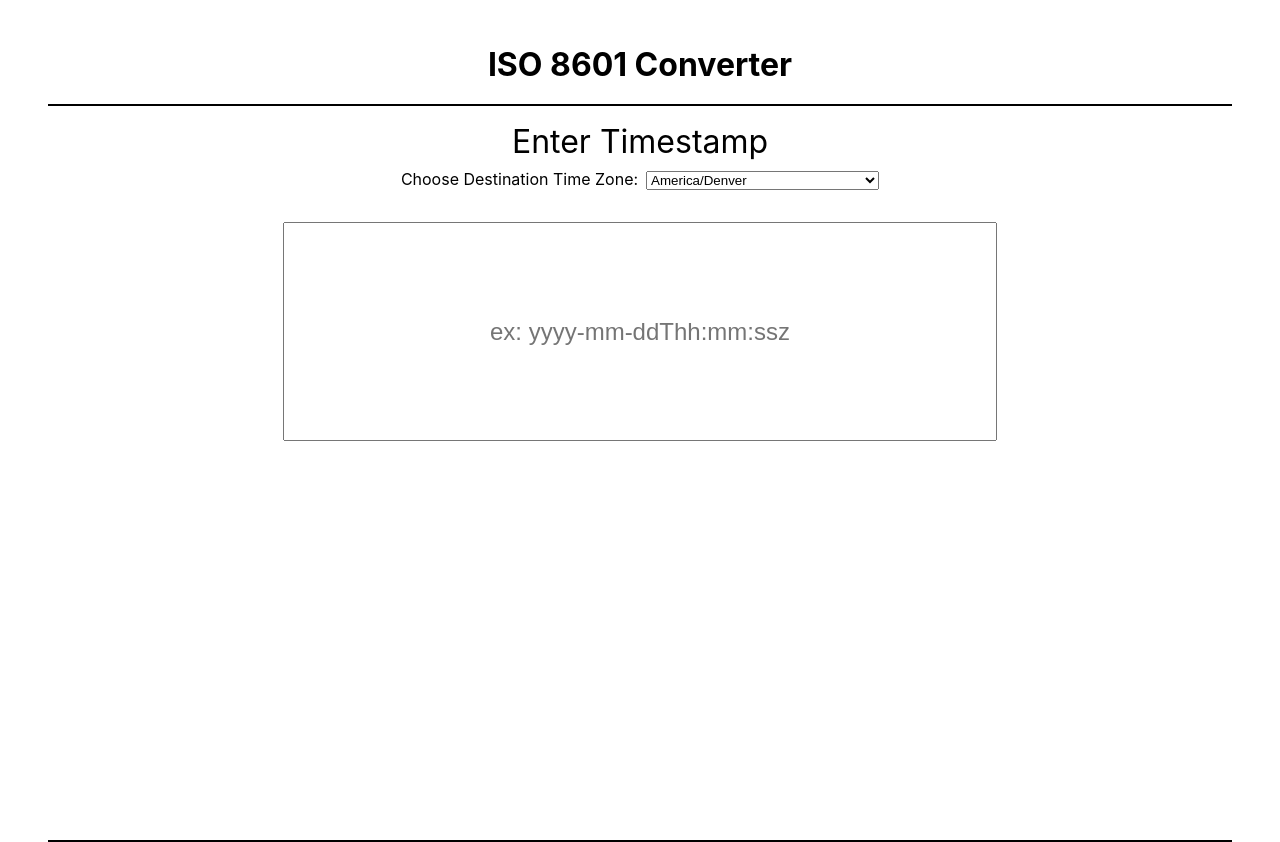
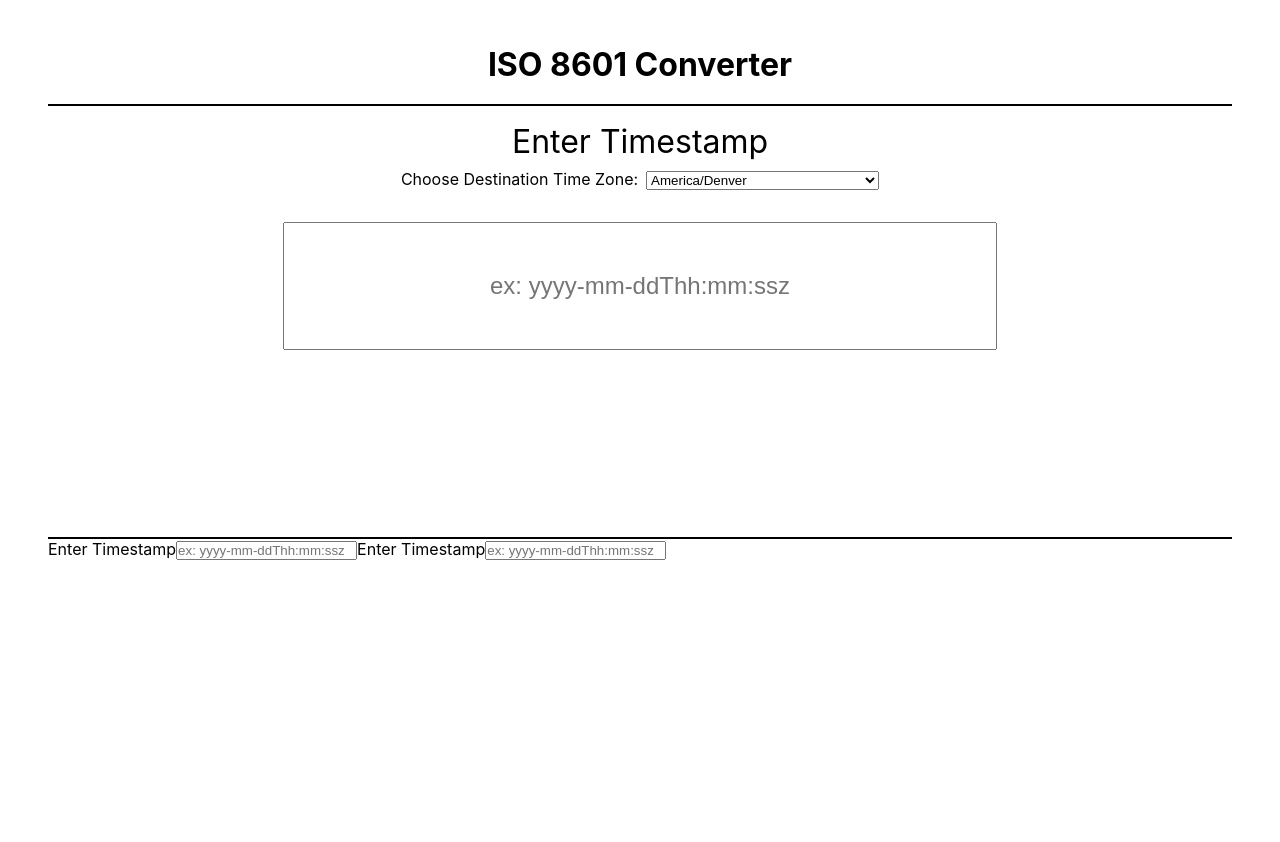
Before and after one commit to tylrs/iso-8601-converter, a React (Create React App) app: page / in a window 1280 px wide. Built offline with nearby package versions, Linux system fonts and the light colour scheme.

Commit message:
Add timestamp diff JSX

```diff
--- a/src/components/App/App.js
+++ b/src/components/App/App.js
@@ -4,6 +4,9 @@ import TimeZoneForm from '../TimeZoneForm/TimeZoneForm';
 
 const App = () => {
   const [timestamp, setTimestamp] = useState('')
+  const [diffTimestamp1, setDiffTimestamp1] = useState('')
+  const [diffTimestamp2, setDiffTimestamp2] = useState('')
+  const [timestampDiff, setTimestampDiff] = useState('')
   const [converted, setConverted] = useState('')
   const [city, setCity] = useState('America/Denver')
 
@@ -53,6 +56,34 @@ const App = () => {
           </section>
         }
         </section>
+        <section className='diff-section'>
+          <label className='diff-label-1' htmlFor='timestamp'>Enter Timestamp</label>
+          <input
+            className='timestamp-input-1'
+            type='text'
+            id='timestamp'
+            value={diffTimestamp1}
+            onChange={(e) => handleChange(e)}
+            placeholder='ex: yyyy-mm-ddThh:mm:ssz'
+          />
+          <label className='diff-label-2' htmlFor='timestamp'>Enter Timestamp</label>
+          <input
+            className='timestamp-input-2'
+            type='text'
+            id='timestamp'
+            value={diffTimestamp2}
+            onChange={(e) => handleChange(e)}
+            placeholder='ex: yyyy-mm-ddThh:mm:ssz'
+          />
+        {timestampDiff &&
+          <section className='diff-output-section'>
+            <h2 className='timezone-title'>Not sure</h2>
+            <div className='diff-wrapper'>
+              <p className='diff-timestamp'>{timestampDiff}</p>
+            </div>
+          </section>
+        }
+        </section>
       </section>
     </main>
   );
```
